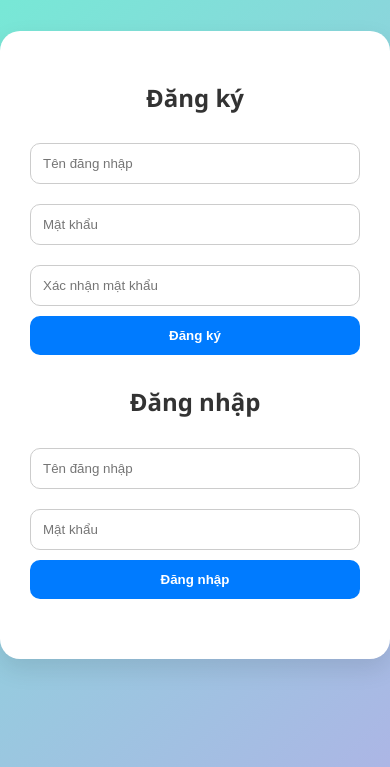
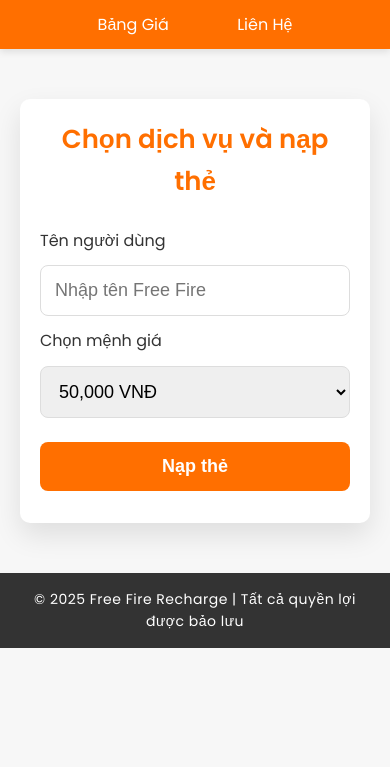
Before and after one commit to NhatMinhVNQ/shopmayaos1, a plain HTML site: page index.html in a window 390 px wide. Shown: the part 77-844 px from the top of the page. Drawn offline with Linux system fonts and the light colour scheme.

Commit message:
Update index.html

```diff
--- a/index.html
+++ b/index.html
@@ -2,161 +2,300 @@
 <html lang="vi">
 <head>
     <meta charset="UTF-8">
-  <title>Đăng ký & Đăng nhập</title>
+    <meta name="viewport" content="width=device-width, initial-scale=1.0">
+    <title>Recharge Free Fire</title>
+    <link href="https://fonts.googleapis.com/css2?family=Poppins:wght@300;400;600&display=swap" rel="stylesheet">
     <style>
-    * { box-sizing: border-box; }
-    body {
-      font-family: 'Segoe UI', sans-serif;
+        /* Reset */
+        * {
             margin: 0;
             padding: 0;
-      background: linear-gradient(135deg, #74ebd5, #acb6e5);
-      display: flex;
-      align-items: center;
-      justify-content: center;
-      height: 100vh;
+            box-sizing: border-box;
         }
 
-    .container {
-      background: white;
-      border-radius: 20px;
-      box-shadow: 0 10px 25px rgba(0,0,0,0.1);
-      padding: 30px;
-      max-width: 450px;
-      width: 100%;
-      animation: fadeIn 0.5s ease-in-out;
+        body {
+            font-family: 'Poppins', sans-serif;
+            background-color: #f7f7f7;
+            color: #333;
+            line-height: 1.6;
+            margin: 0;
+            padding: 0;
         }
 
-    @keyframes fadeIn {
-      from { opacity: 0; transform: scale(0.95); }
-      to { opacity: 1; transform: scale(1); }
+        /* Header */
+        .header {
+            background-color: #FF6F00;
+            color: white;
+            padding: 1px;
+            text-align: center;
+            font-size: 28px;
+            font-weight: 600;
+            text-shadow: 2px 2px 4px rgba(0, 0, 0, 0.1);
         }
 
-    h2 {
-      text-align: center;
-      color: #333;
+        .header img {
+            width: 80px; /* Đặt kích thước của logo */
+            height: auto;
+            margin-bottom: 1px;
         }
 
-    input {
-      width: 100%;
+        /* Navigation */
+        .nav-links {
+            background-color: #FF6F00;
+            text-align: center;
             padding: 12px;
-      margin: 10px 0;
-      border-radius: 10px;
-      border: 1px solid #ccc;
-      transition: border 0.3s;
+            box-shadow: 0 3px 7px rgba(0, 0, 0, 0.1);
         }
 
-    input:focus {
-      border-color: #007bff;
-      outline: none;
+        .nav-links a {
+            color: white;
+            text-decoration: none;
+            padding: 12px 24px;
+            font-size: 18px;
+            margin: 0 12px;
+            border-radius: 8px;
+            transition: background-color 0.3s, transform 0.3s;
         }
 
-    button {
-      width: 100%;
-      padding: 12px;
-      background: #007bff;
-      border: none;
-      border-radius: 10px;
-      color: white;
-      font-weight: bold;
-      cursor: pointer;
-      transition: background 0.3s;
+        .nav-links a:hover {
+            background-color: #FF8F00;
+            transform: scale(1.1);
         }
 
-    button:hover {
-      background: #0056b3;
+        /* Main Content */
+        .content {
+            display: flex;
+            justify-content: center;
+            align-items: center;
+            padding: 50px 20px;
         }
 
-    #message {
-      margin-top: 15px;
-      text-align: center;
-      font-weight: bold;
+        .form-container {
+            background-color: white;
+            padding: 40px;
+            box-shadow: 0 12px 28px rgba(0, 0, 0, 0.1);
+            border-radius: 10px;
+            width: 100%;
+            max-width: 450px;
+            transition: transform 0.3s ease-in-out;
         }
 
-    .section {
-      margin-bottom: 30px;
+        .form-container:hover {
+            transform: scale(1.05);
         }
 
-    .toggle-password {
-      font-size: 12px;
-      margin-top: -10px;
+        .form-container h2 {
+            color: #FF6F00;
+            margin-bottom: 25px;
+            text-align: center;
+            font-size: 26px;
+            font-weight: 600;
+        }
+
+        .form-container input, .form-container select, .form-container button {
+            width: 100%;
+            padding: 14px;
+            margin: 12px 0;
+            border-radius: 8px;
+            border: 1px solid #ddd;
+            font-size: 18px;
+            transition: all 0.3s ease;
+        }
+
+        .form-container input:focus, .form-container select:focus, .form-container button:hover {
+            outline: none;
+            border-color: #FF6F00;
+        }
+
+        .form-container button {
+            background-color: #FF6F00;
+            color: white;
+            border: none;
+            cursor: pointer;
+            font-weight: 600;
+        }
+
+        .form-container button:hover {
+            background-color: #FF8F00;
+        }
+
+        /* Footer */
+        .footer {
+            background-color: #333;
+            color: white;
+            text-align: center;
+            padding: 25px;
+            font-size: 16px;
+            font-weight: 500;
+            letter-spacing: 0.5px;
+        }
+
+        /* Section styles */
+        .section {
+            display: none;
+            padding: 30px;
+            background-color: white;
+            box-shadow: 0 6px 15px rgba(0, 0, 0, 0.1);
+            margin-top: 25px;
+            border-radius: 10px;
+            transition: all 0.3s ease;
+        }
+
+        .section.active {
+            display: block;
+        }
+
+        /* Popup styles */
+        .popup {
+            display: none;
+            position: fixed;
+            top: 0;
+            left: 0;
+            width: 100%;
+            height: 100%;
+            background-color: rgba(0, 0, 0, 0.5);
+            justify-content: center;
+            align-items: center;
+        }
+
+        .popup-content {
+            background-color: white;
+            padding: 30px;
+            border-radius: 12px;
+            width: 400px;
+            text-align: center;
+            box-shadow: 0 8px 18px rgba(0, 0, 0, 0.2);
+        }
+
+        .popup button {
+            background-color: #FF6F00;
+            color: white;
+            border: none;
+            padding: 15px;
+            width: 100%;
+            cursor: pointer;
+            border-radius: 8px;
+            font-size: 18px;
+        }
+
+        .popup button:hover {
+            background-color: #FF8F00;
+        }
+
+        /* Responsive */
+        @media (max-width: 768px) {
+            .nav-links a {
+                font-size: 16px;
+                padding: 10px 20px;
+            }
+
+            .form-container {
+                padding: 20px;
+            }
+
+            .footer {
+                font-size: 14px;
+                padding: 15px;
+            }
         }
     </style>
 </head>
 <body>
 
-<div class="container">
-  <div class="section">
-    <h2>Đăng ký</h2>
-    <input type="text" id="regUsername" placeholder="Tên đăng nhập">
-    <input type="password" id="regPassword" placeholder="Mật khẩu">
-    <input type="password" id="regConfirmPassword" placeholder="Xác nhận mật khẩu">
-    <button onclick="register()">Đăng ký</button>
+    <div class="header">
+        <img src="https://i.imgur.com/20H3sHO.jpeg" alt="">
     </div>
 
-  <div class="section">
-    <h2>Đăng nhập</h2>
-    <input type="text" id="loginUsername" placeholder="Tên đăng nhập">
-    <input type="password" id="loginPassword" placeholder="Mật khẩu">
-    <button onclick="login()">Đăng nhập</button>
-    <div id="message"></div>
+    <div class="nav-links">
+        <a href="#" onclick="showSection('banggia')">Bảng Giá</a>
+        <a href="#" onclick="showSection('lienhe')">Liên Hệ</a>
+    </div>
+
+    <div class="content">
+        <div class="form-container">
+            <h2>Chọn dịch vụ và nạp thẻ</h2>
+            <form id="rechargeForm">
+                <label for="username">Tên người dùng</label>
+                <input type="text" id="username" name="username" placeholder="Nhập tên Free Fire" required>
+
+                <label for="amount">Chọn mệnh giá</label>
+                <select id="amount" name="amount" required>
+                    <option value="50k">50,000 VNĐ</option>
+                    <option value="100k">100,000 VNĐ</option>
+                    <option value="200k">200,000 VNĐ</option>
+                    <option value="500k">500,000 VNĐ</option>
+                </select>
+
+                <button type="submit">Nạp thẻ</button>
+            </form>
+        </div>
+    </div>
+
+    <!-- Bảng Giá Section -->
+    <div id="banggia" class="section">
+        <h3>Bảng Giá Nạp Thẻ</h3>
+        <ul>
+            <li>50,000 VNĐ - Nhận 500 Gems</li>
+            <li>100,000 VNĐ - Nhận 1,000 Gems</li>
+            <li>200,000 VNĐ - Nhận 2,500 Gems</li>
+            <li>500,000 VNĐ - Nhận 6,000 Gems</li>
+        </ul>
+    </div>
+
+    <!-- Liên Hệ Section -->
+    <div id="lienhe" class="section">
+        <h3>Liên Hệ</h3>
+        <p>Để biết thêm chi tiết, vui lòng liên hệ với chúng tôi qua email: <strong>support@freefire.com</strong></p>
+    </div>
+
+    <div class="footer">
+        © 2025 Free Fire Recharge | Tất cả quyền lợi được bảo lưu
+    </div>
+
+    <!-- Popup Notification -->
+    <div id="popup" class="popup">
+        <div class="popup-content">
+            <h3>Nạp thẻ thành công!</h3>
+            <p id="popupMessage"></p>
+            <button onclick="closePopup()">Đóng</button>
         </div>
     </div>
 
     <script>
-  async function hashPassword(password) {
-    const encoder = new TextEncoder();
-    const data = encoder.encode(password);
-    const hashBuffer = await crypto.subtle.digest('SHA-256', data);
-    const hashArray = Array.from(new Uint8Array(hashBuffer));
-    const hashHex = hashArray.map(b => b.toString(16).padStart(2, '0')).join('');
-    return hashHex;
+        // Get elements
+        const rechargeForm = document.getElementById('rechargeForm');
+        const popup = document.getElementById('popup');
+        const popupMessage = document.getElementById('popupMessage');
+
+        // Handle form submission
+        rechargeForm.addEventListener('submit', function(event) {
+            event.preventDefault(); // Prevent form submission
+
+            const username = document.getElementById('username').value;
+            const amount = document.getElementById('amount').value;
+
+            // Show the popup with the selected information
+            popupMessage.textContent = `Chúc mừng! Bạn đã nạp thẻ ${amount} cho tài khoản ${username}.`;
+            popup.style.display = 'flex';
+        });
+
+        // Close popup
+        function closePopup() {
+            popup.style.display = 'none';
         }
 
-  async function register() {
-    const username = document.getElementById("regUsername").value.trim();
-    const password = document.getElementById("regPassword").value;
-    const confirmPassword = document.getElementById("regConfirmPassword").value;
+        // Show the selected section
+        function showSection(sectionId) {
+            // Hide all sections
+            const sections = document.querySelectorAll('.section');
+            sections.forEach(function(section) {
+                section.classList.remove('active');
+            });
 
-    if (!username || !password || !confirmPassword) {
-      alert("Vui lòng nhập đầy đủ thông tin.");
-      return;
-    }
-
-    if (password !== confirmPassword) {
-      alert("Mật khẩu xác nhận không khớp.");
-      return;
-    }
-
-    const users = JSON.parse(localStorage.getItem("users") || "{}");
-
-    if (users[username]) {
-      alert("Tên đăng nhập đã tồn tại.");
-      return;
-    }
-
-    const hashedPassword = await hashPassword(password);
-    users[username] = hashedPassword;
-    localStorage.setItem("users", JSON.stringify(users));
-    alert("Đăng ký thành công!");
-    document.getElementById("regUsername").value = "";
-    document.getElementById("regPassword").value = "";
-    document.getElementById("regConfirmPassword").value = "";
-  }
-
-  async function login() {
-    const username = document.getElementById("loginUsername").value.trim();
-    const password = document.getElementById("loginPassword").value;
-
-    const users = JSON.parse(localStorage.getItem("users") || "{}");
-    const hashedPassword = await hashPassword(password);
-
-    if (users[username] && users[username] === hashedPassword) {
-      localStorage.setItem("loggedInUser", username);
-      window.location.href = "user.html";
-    } else {
-      const msg = document.getElementById("message");
-      msg.style.color = "red";
-      msg.innerText = "Tên đăng nhập hoặc mật khẩu sai!";
+            // Show the selected section
+            const section = document.getElementById(sectionId);
+            if (section) {
+                section.classList.add('active');
             }
         }
     </script>
```
Lines whose indentation alone changed are shown as unchanged.
